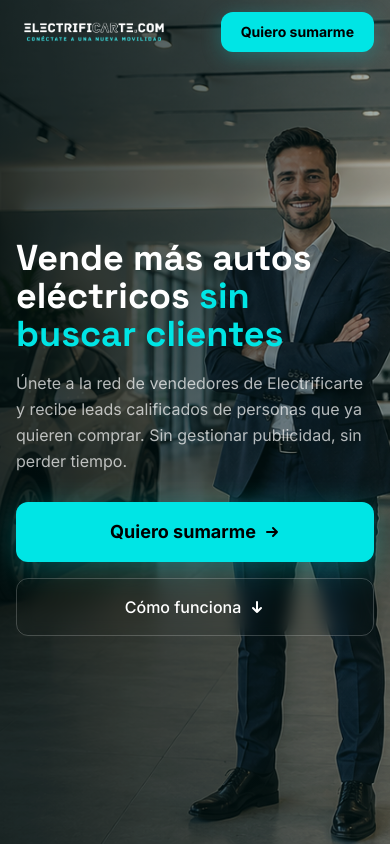
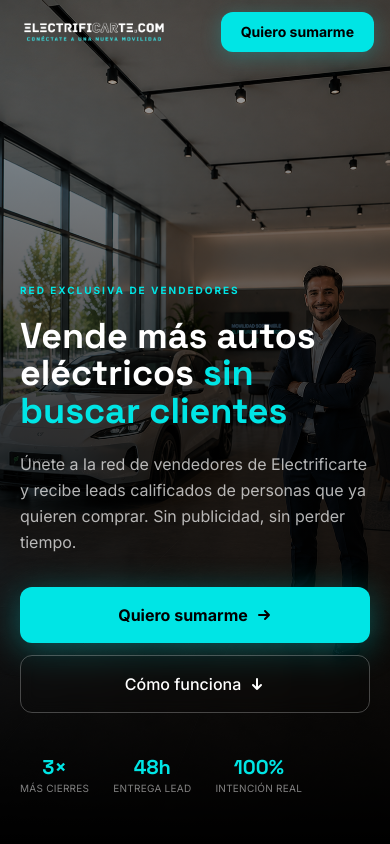
Before and after one commit to vizzeuk/electrificarte-vendoors, a Next.js app: page / in a window 390 px wide. Shown: the top 844 px of the page. Built offline with nearby package versions, Linux system fonts and the light colour scheme.

Commit message:
feat: hero — imagen desktop/mobile + responsividad mejorada

```diff
--- a/app/page.tsx
+++ b/app/page.tsx
@@ -114,56 +114,87 @@ export default function HomePage() {
       <Navbar />
       <main className="flex-1">
 
-        {/* ── HERO — imagen de fondo ──────────────────────────── */}
-        <section className="relative min-h-screen flex items-center overflow-hidden bg-black">
-          {/* Background image */}
+        {/* ── HERO — imagen de fondo full-bleed ───────────────── */}
+        <section className="relative flex items-end sm:items-center overflow-hidden bg-black min-h-[100svh]">
+          {/* Imagen desktop (≥ sm) */}
           <Image
-            src="/imagen-hero2.png"
+            src="/imagen-hero3.png"
             alt="Red de vendedores Electrificarte"
             fill
             priority
-            className="object-cover object-center"
+            className="hidden sm:block object-cover object-center"
             sizes="100vw"
           />
-          {/* Overlay oscuro con degradado */}
-          <div className="absolute inset-0 bg-gradient-to-r from-black/80 via-black/60 to-black/30" />
-          {/* Tinte cyan muy sutil */}
-          <div className="absolute inset-0 bg-primary/5" />
+          {/* Imagen mobile (< sm) */}
+          <Image
+            src="/imagen-hero3-mobile.png"
+            alt="Red de vendedores Electrificarte"
+            fill
+            priority
+            className="sm:hidden object-cover object-top"
+            sizes="100vw"
+          />
 
-          <div className="relative z-10 max-w-6xl mx-auto px-4 md:px-8 pt-24 pb-16 md:pt-28 md:pb-20 w-full">
+          {/* Overlay desktop: degradado izquierda → derecha */}
+          <div className="absolute inset-0 hidden sm:block bg-gradient-to-r from-black/85 via-black/55 to-black/20" />
+          {/* Overlay mobile: degradado abajo → arriba para legibilidad del texto */}
+          <div className="absolute inset-0 sm:hidden bg-gradient-to-t from-black via-black/75 to-black/30" />
+
+          {/* Contenido */}
+          <div className="relative z-10 w-full max-w-6xl mx-auto px-5 md:px-8 pt-28 pb-12 sm:py-32">
             <motion.div
               initial={{ opacity: 0, y: 30 }}
               animate={{ opacity: 1, y: 0 }}
               transition={{ duration: 0.7, ease: "easeOut" }}
               className="max-w-2xl"
             >
+              {/* Badge */}
+              <p className="text-primary text-[10px] font-bold uppercase tracking-[0.2em] mb-5">
+                Red exclusiva de vendedores
+              </p>
+
               <h1
-                className="text-4xl sm:text-5xl md:text-6xl lg:text-7xl font-black text-white leading-[1.05] mb-4"
+                className="text-4xl sm:text-5xl md:text-6xl lg:text-7xl font-black text-white leading-[1.05] mb-5"
                 style={{ fontFamily: "var(--font-space), sans-serif" }}
               >
                 Vende más autos eléctricos{" "}
                 <span className="text-primary">sin buscar clientes</span>
               </h1>
 
-              <p className="text-base md:text-lg text-white/70 mb-7 max-w-xl leading-relaxed">
-                Únete a la red de vendedores de Electrificarte y recibe leads calificados de personas que ya quieren comprar. Sin gestionar publicidad, sin perder tiempo.
+              <p className="text-base sm:text-lg text-white/70 mb-8 max-w-lg leading-relaxed">
+                Únete a la red de vendedores de Electrificarte y recibe leads calificados de personas que ya quieren comprar. Sin publicidad, sin perder tiempo.
               </p>
 
-              <div className="flex flex-col sm:flex-row gap-4">
+              {/* CTAs */}
+              <div className="flex flex-col sm:flex-row gap-3 sm:gap-4 mb-10 sm:mb-0">
                 <Link
                   href="/unirse"
-                  className="inline-flex items-center justify-center gap-2 bg-primary hover:bg-primary-dark text-black font-bold px-8 py-4 rounded-xl transition-all text-lg shadow-[0_6px_32px_rgba(0,229,229,0.30)] hover:shadow-[0_8px_40px_rgba(0,229,229,0.45)] hover:scale-[1.02] active:scale-[0.99]"
+                  className="inline-flex items-center justify-center gap-2 bg-primary hover:bg-primary-dark text-black font-bold px-8 py-4 rounded-xl transition-all text-base sm:text-lg shadow-[0_6px_32px_rgba(0,229,229,0.35)] hover:scale-[1.02] active:scale-[0.98]"
                 >
                   Quiero sumarme
                   <svg width="16" height="16" viewBox="0 0 16 16" fill="none"><path d="M3 8h10M9 4l4 4-4 4" stroke="currentColor" strokeWidth="2" strokeLinecap="round" strokeLinejoin="round" /></svg>
                 </Link>
                 <a
                   href="#como-funciona"
-                  className="inline-flex items-center justify-center gap-2 border border-white/20 hover:border-white/50 hover:bg-white/10 text-white font-medium px-8 py-4 rounded-xl transition-all backdrop-blur-sm"
+                  className="inline-flex items-center justify-center gap-2 border border-white/25 hover:border-white/60 hover:bg-white/10 text-white font-medium px-8 py-4 rounded-xl transition-all backdrop-blur-sm text-base"
                 >
                   Cómo funciona
                   <svg width="16" height="16" viewBox="0 0 16 16" fill="none"><path d="M8 3v10M4 9l4 4 4-4" stroke="currentColor" strokeWidth="2" strokeLinecap="round" strokeLinejoin="round" /></svg>
                 </a>
+              </div>
+
+              {/* Stats rápidos — solo mobile, debajo de los CTAs */}
+              <div className="flex items-center gap-6 mt-8 sm:hidden">
+                {[
+                  { value: "3×",   label: "más cierres" },
+                  { value: "48h",  label: "entrega lead" },
+                  { value: "100%", label: "intención real" },
+                ].map((s) => (
+                  <div key={s.value} className="text-center">
+                    <p className="text-primary font-black text-xl" style={{ fontFamily: "var(--font-space), sans-serif" }}>{s.value}</p>
+                    <p className="text-white/50 text-[10px] uppercase tracking-wide">{s.label}</p>
+                  </div>
+                ))}
               </div>
             </motion.div>
           </div>
```
Also changed, not shown: public/imagen-hero3-mobile.png (added), public/imagen-hero3.png (added).
